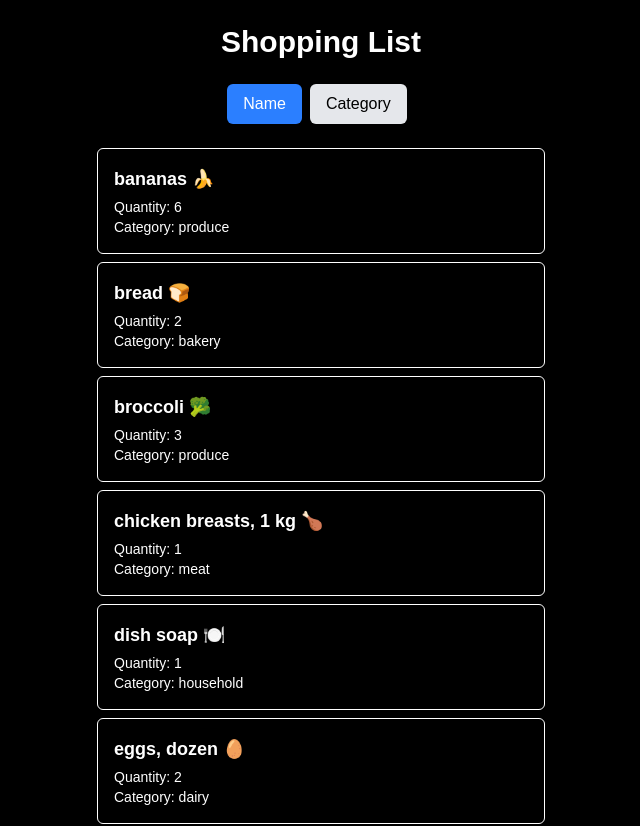
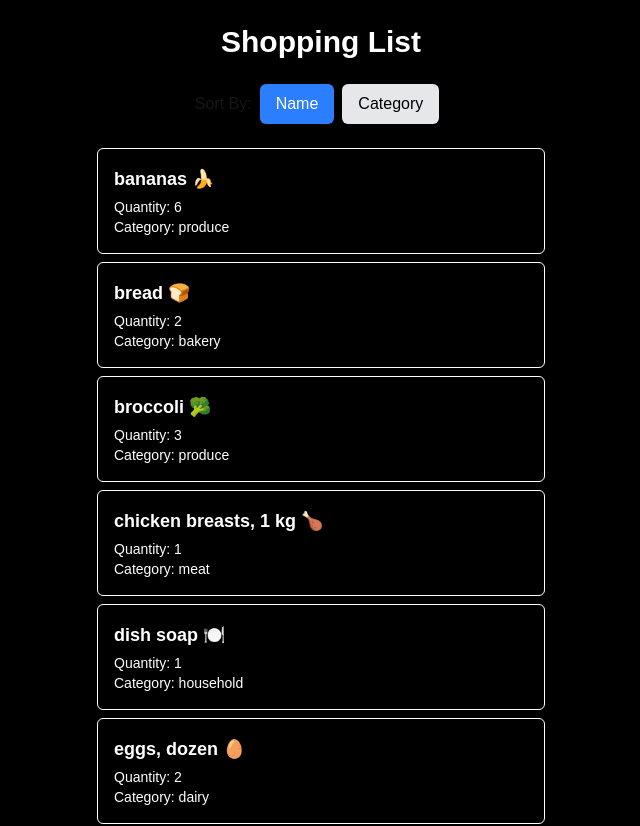
Before and after one commit to Ashawstrand/cprg306-assignments, a Next.js app: page /week-6 in a window 1280 px wide. Shown: the top 826 px of the page, without its empty margins (319-959 px from the left). Built offline with nearby package versions, Linux system fonts and the light colour scheme.

Commit message:
added sort by: text and centered it with the sorting buttons

```diff
--- a/app/week-6/item-list.js
+++ b/app/week-6/item-list.js
@@ -24,7 +24,8 @@ ${sortBy === type? "bg-blue-500 text-white" : "bg-gray-200 text-black"}`;
 
 return (
   <div className="max-w-md mx-auto mt-6">
-    <div className="mb-4 flex justify-center">
+    <div className="mb-4 flex items-center justify-center space-x-2">
+      <p className="font-medium">Sort By: </p>
       <button className={getButtonStyle("name")}
       onClick={() => setSortBy("name")}>
         Name
```
